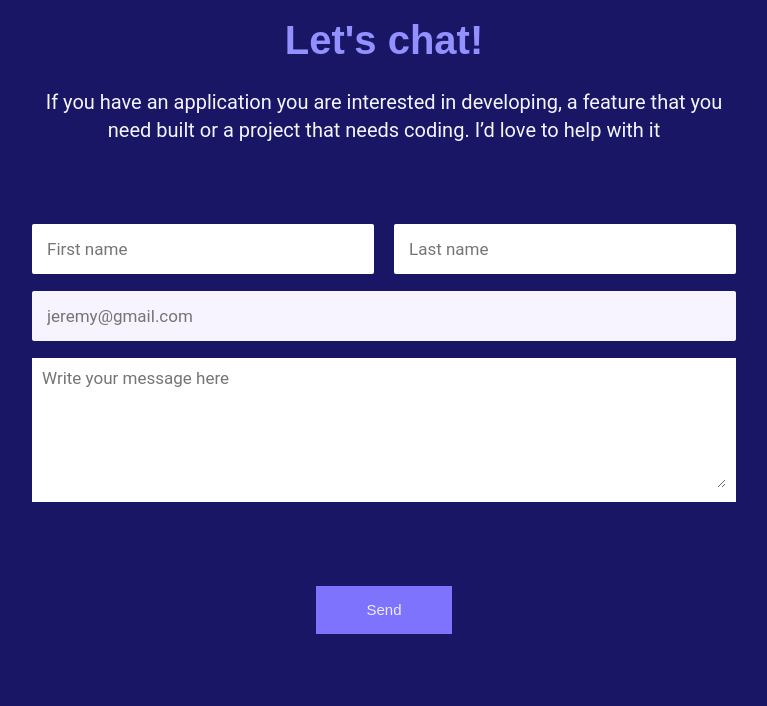
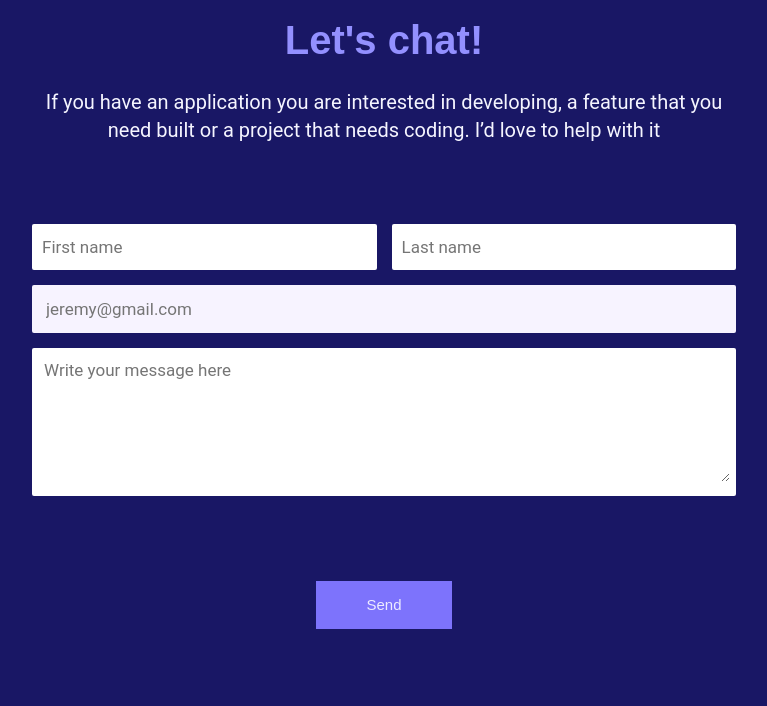
Before and after one commit to levy002/My-Portofolio, a website: page index.html in a window 1280 px wide. Shown: the part 3853-4559 px from the top of the page, without its empty margins (256-1023 px from the left). Drawn offline with Linux system fonts and the light colour scheme.

Commit message:
Update form by adding labels

```diff
--- a/index.html
+++ b/index.html
@@ -261,35 +261,37 @@
           with it
         </p>
       </div>
-      <form
+      <form id="form"
         action="https://formspree.io/f/xbjwlnpa"
         method="post"
         class="formar"
       >
-        <ul>
-          <li id="user-name-1">
-            <input type="text" placeholder="Text input" maxlength="30" required/>
-          </li>
-
-          <li id="user-name-2">
-            <input type="text" placeholder="First name" maxlength="30" required/>
-            <input type="text" placeholder="Last name" maxlength="30" required/>
-          </li>
-          <li id="email">
+          <label id="user-name-1" for="user_name">
+            <input type="text" placeholder="User name" maxlength="30" required id="user_name"/>
+          </label>
+        <div id="user-name-2">
+            <label id="first-name" for="first_name">
+              <input type="text" placeholder="First name" maxlength="30" required id="first_name"/>
+            </label>
+            <label for="last_name" id="last-name">
+              <input type="text" placeholder="Last name" maxlength="30" required id="last_name"/>
+            </label>
+          </div>
+          <label id="email" for="user_email">
             <input
               type="email"
               placeholder="jeremy@gmail.com"
               name="user_email"
+              id="user_email"
               required
             />
-          </li>
-          <li id="user-message">
+          </label>
+          <div id="user-message">
             <textarea
               placeholder="Write your message here"
               maxlength="500"
             ></textarea>
-          </li>
-        </ul>
+          </div>
         <div>
           <button value="Submit" type="submit">Send</button>
         </div>
--- a/styles.css
+++ b/styles.css
@@ -282,7 +282,6 @@ i {
 button {
   padding: 15px;
   border: 1px hidden;
-  outline: none;
   color: #edecff;
 }
 
@@ -378,42 +377,44 @@ footer a {
 
 #user-name-1 {
   padding: 10px;
-  outline: none;
   border: 1px hidden;
   background: #e5e5e5;
+  margin-bottom: 17px;
+  border-radius: 2px;
 }
 
 #user-name-2 {
   display: none;
 }
 
-#user-name-1 input[type="text"] {
-  padding: 5px;
+#user_name {
+  padding: 4px;
   background: #e5e5e5;
-  outline: none;
 }
 
 #email {
   padding: 10px;
   background: #f7f3ff;
+  margin-bottom: 17px;
+  border-radius: 2px;
 }
 
 input[type="email"] {
   background: #f7f3ff;
-  padding: 5px;
-  outline: none;
+  padding: 4px;
 }
 
 #user-message {
   padding: 10px;
   border: 1px hidden;
   background: #fff;
+  margin-bottom: 35px;
+  border-radius: 2px;
 }
 
 textarea {
   height: 120px;
   background: #fff;
-  outline: none;
 }
 
 .project-tools li {
@@ -690,18 +691,28 @@ textarea {
   }
 
   #user-name-2 {
-    display: contents;
     display: flex;
-    gap: 20px;
+    justify-content: space-between;
+    gap: 15px;
   }
 
-  #user-name-2:nth-child(1) {
+  #user-name-2 > * {
+    flex: 1;
+    margin-bottom: 15px;
+  }
+
+  #user-name-2 label {
+    padding: 10px;
+    background-color: #fff;
+    border-radius: 2px;
+  }
+
+  #first-name {
     color: #191765;
   }
 
   input[type="text"] {
-    padding: 15px;
-    outline: none;
+    padding: 3px 0;
     color: #191765;
     font-size: 17px;
     line-height: 20px;
@@ -711,6 +722,7 @@ textarea {
 
   #email {
     border-radius: 2px;
+    margin-bottom: 15px;
   }
 
   input[type="email"],
@@ -719,7 +731,6 @@ textarea {
     font-size: 17px;
     line-height: 20px;
     font-weight: 400;
-    outline: none;
   }
 
   form button {
```
